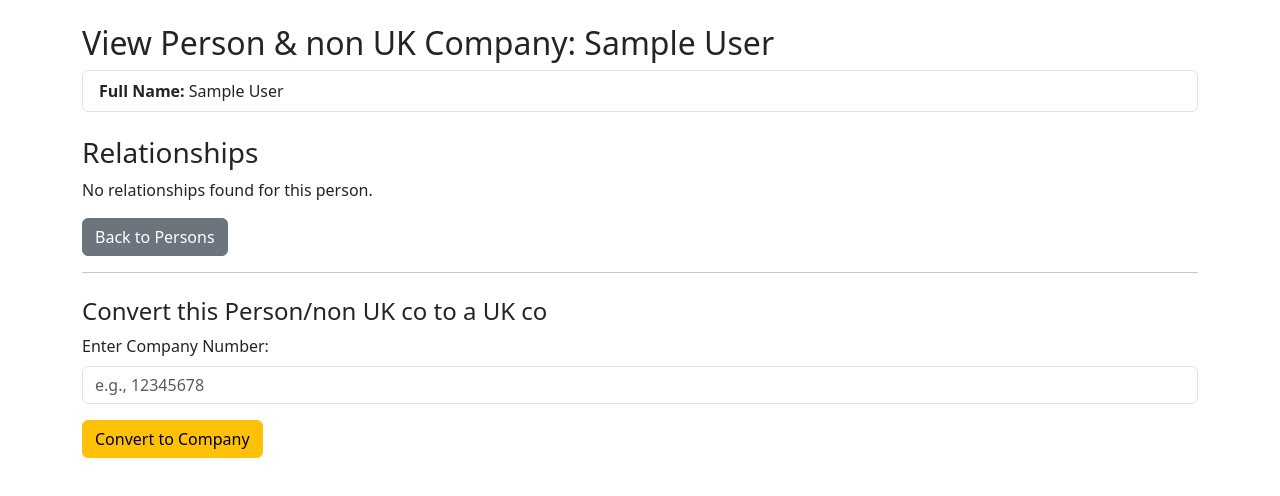
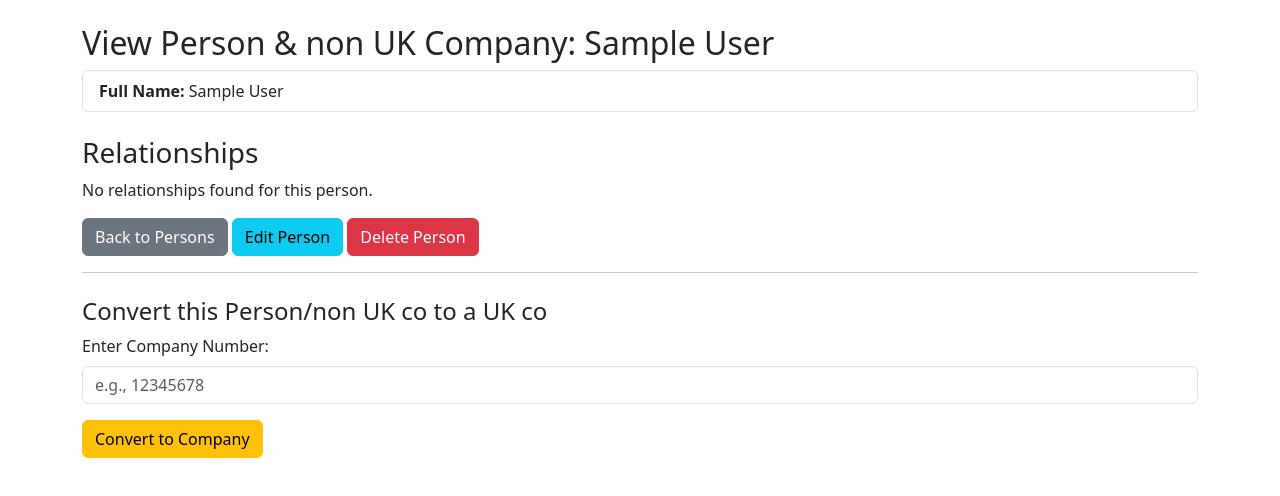
Before and after one commit to turbotas/CompaniesHouseDigger, a Flask app: page /persons/1/view in a window 1280 px wide. Shown: the part 56-552 px from the top of the page. Run offline with Flask 3, Linux system fonts and the light colour scheme; tables that the repository leaves empty hold one stand-in row (Sample ...).

Commit message:
Added edit and delete buttons inside the view pages

```diff
--- a/Co_Ho_Digger_flask_app/templates/persons_view.html
+++ b/Co_Ho_Digger_flask_app/templates/persons_view.html
@@ -72,6 +72,16 @@
     </a>
   {% endif %}
   <a href="{{ url_for('person_bp.persons_list') }}" class="btn btn-secondary">Back to Persons</a>
+  <!-- New Edit Person Button -->
+  <a href="{{ url_for('person_bp.persons_edit', person_id=person.id) }}" class="btn btn-info">
+    Edit Person
+  </a>
+  <!-- New Delete Person Button (within a form for POST) -->
+  <form action="{{ url_for('person_bp.persons_delete', person_id=person.id) }}" method="POST" style="display:inline;">
+    <button type="submit" class="btn btn-danger" onclick="return confirm('Are you sure you want to delete this person?');">
+      Delete Person
+    </button>
+  </form>
   {% if next_person %}
     <a href="{{ url_for('person_bp.persons_view', person_id=next_person.id) }}" class="btn btn-outline-primary">
       Next Person &raquo;
```
Also changed, not shown: Co_Ho_Digger_flask_app/templates/companies_view.html (+11 -0 lines).
